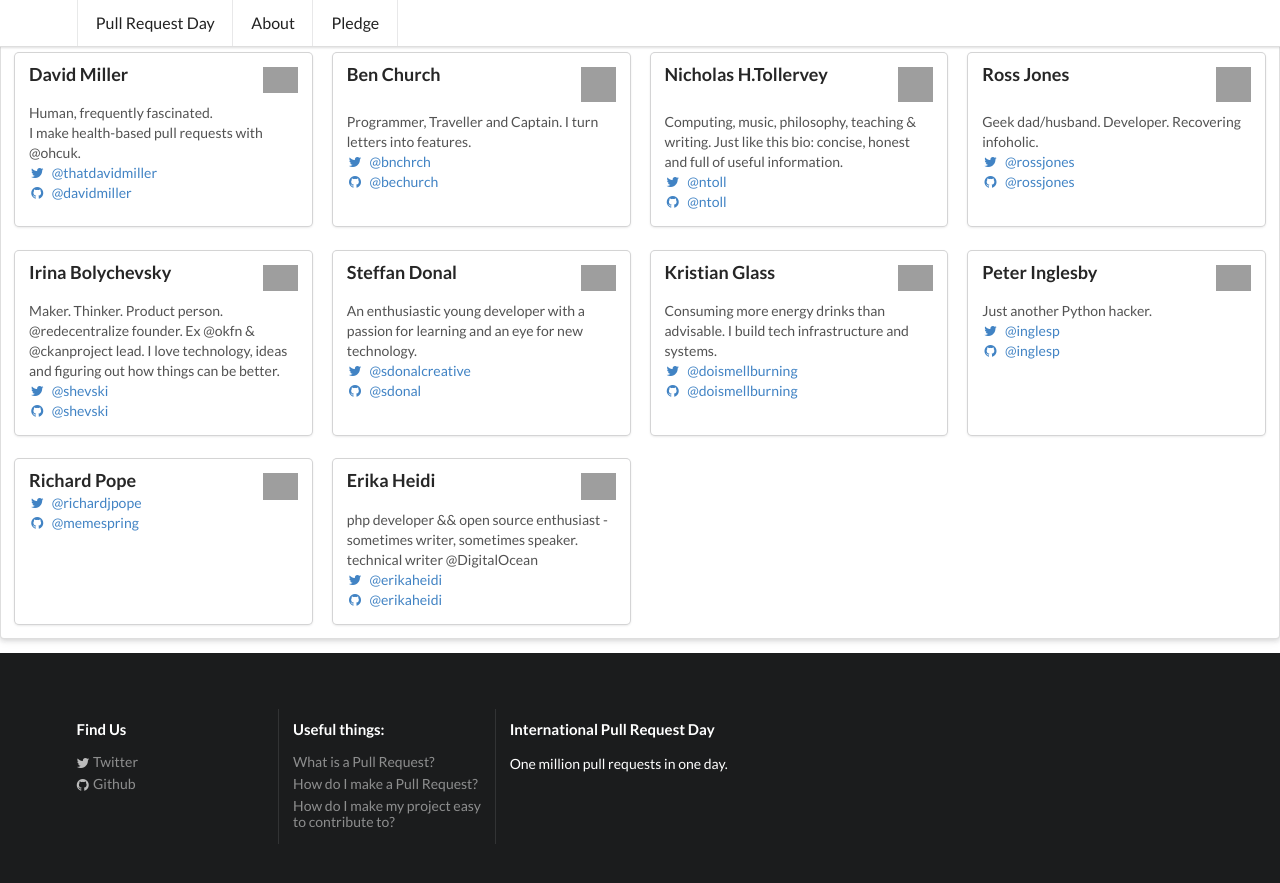
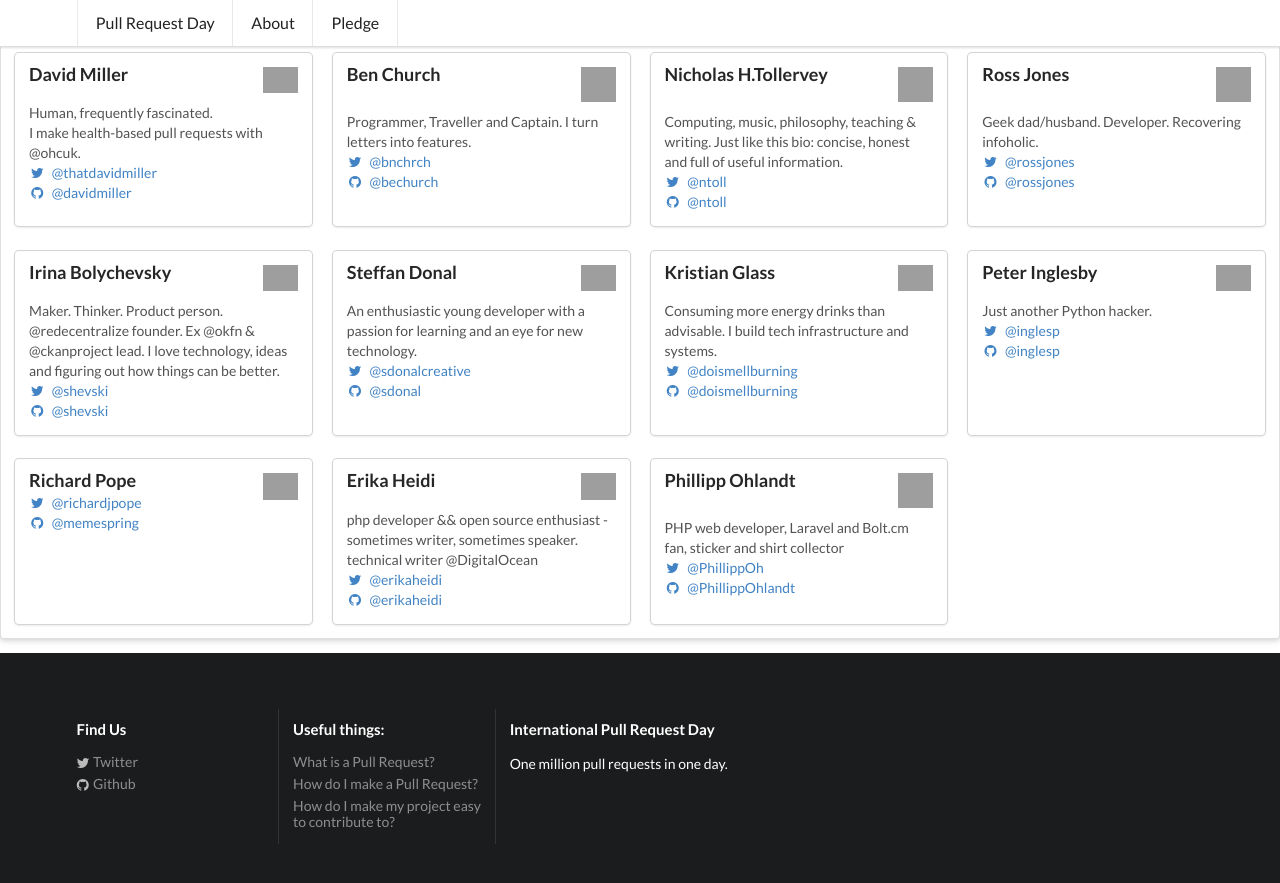
Before and after one commit to pullrequestday/pullrequestday, a Jekyll site: the page built from pledge/index.html, in a window 1280 px wide and 900 px high, scrolled down 1889 px. Shown: the top 883 px of the window. Built offline with Jekyll 4.4.1, drawn with Linux system fonts in a browser that asks for light colours; grey boxes are pictures that could not be loaded.

Commit message:
add Phillipp Ohlandt

```diff
--- a/pledge/index.html
+++ b/pledge/index.html
@@ -330,6 +330,34 @@ layout: default
   </div> <!-- End of content -->
 </div> <!-- End of card -->
 
+<div class="ui card">
+  <div class="content">
+    <img class="right floated mini ui image"
+            src="https://avatars3.githubusercontent.com/u/3123549?v=3&s=460">
+    <div class="header">
+      Phillipp Ohlandt
+    </div>
+    <div class="description">
+      PHP web developer, Laravel and Bolt.cm fan, sticker and shirt collector
+    </div>
+    <div class="extra content">
+      <p>
+        <a target="_blank"
+              href="http://twitter.com/PhillippOh">
+          <i class="twitter icon"></i>
+          @PhillippOh
+        </a>
+        <br />
+        <a target="_blank"
+              href="http://github.com/PhillippOhlandt">
+          <i class="github icon"></i>
+          @PhillippOhlandt
+        </a>
+      </p>
+    </div>
+  </div> <!-- End of content -->
+</div> <!-- End of card -->
+
     <!-- ATTENTION PLEDGE MAKERS:  -->
     <!-- INSERT YOUR PLEDGE IMMEDIATELY ABOVE THIS COMMENT -->
 
```
